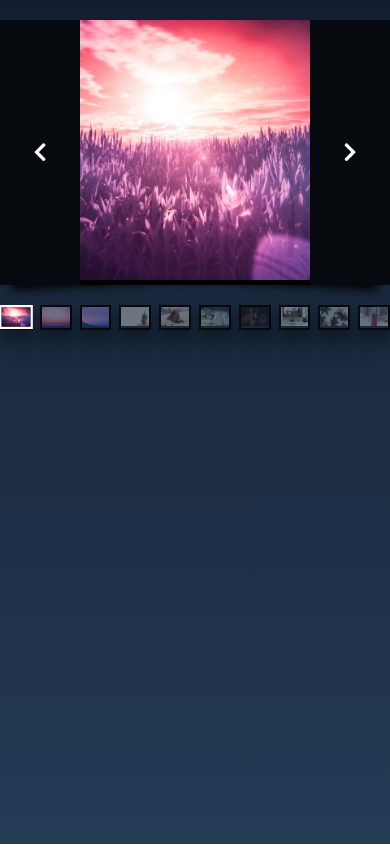
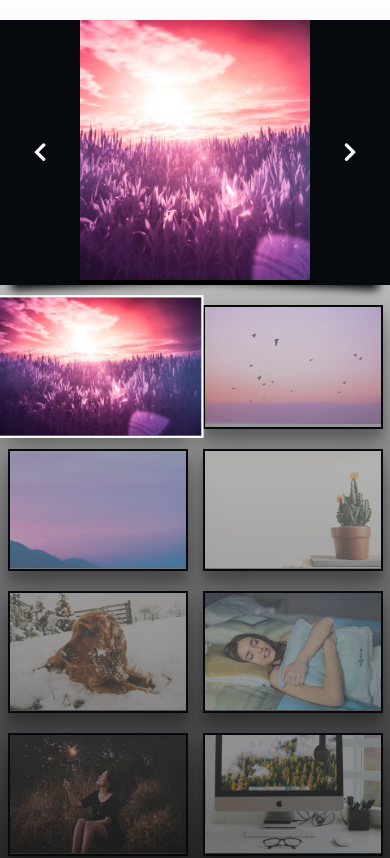
Before and after one commit to DenyDeny/gallery, a React app: page / in a window 390 px wide. Shown: the top 858 px of the page. Built offline with nearby package versions, Linux system fonts and the light colour scheme.

Commit message:
Add few media queries :)

```diff
--- a/src/index.sass
+++ b/src/index.sass
@@ -126,3 +126,19 @@ $backGradientTo: #243B55
 .main-image-leave.main-image-leave-active
   opacity: 0.01
   transition: opacity 300ms ease-in
+
+@media (max-width: 768px)
+  .main-container
+    background: linear-gradient(#fff, #000)
+    overflow: hidden
+    height: 100%
+  .previews
+    flex-wrap: wrap
+    justify-content: space-around
+    .peviews-img
+      flex-basis: 180px
+      margin-right: 0
+      margin-bottom: 20px
+  .main-image-wrapper
+    max-height: 40vh
+  .main-image
```
